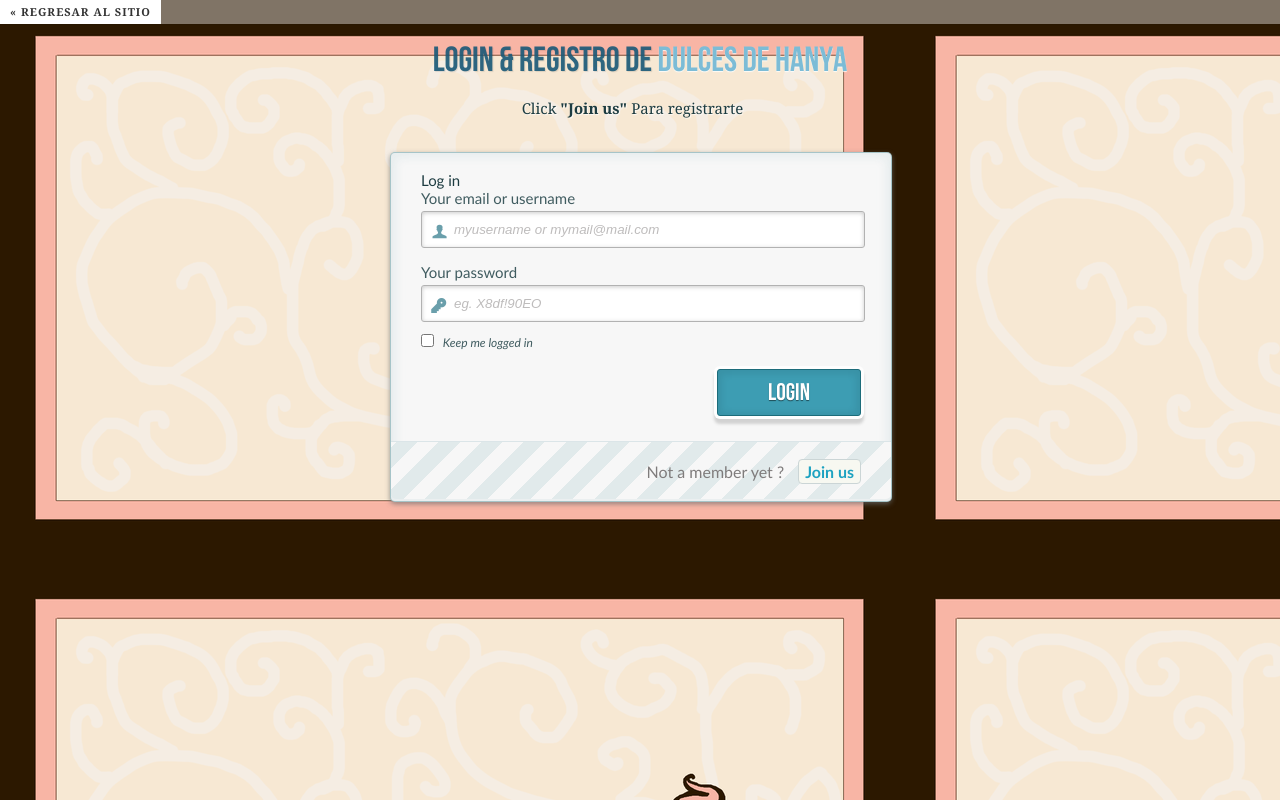
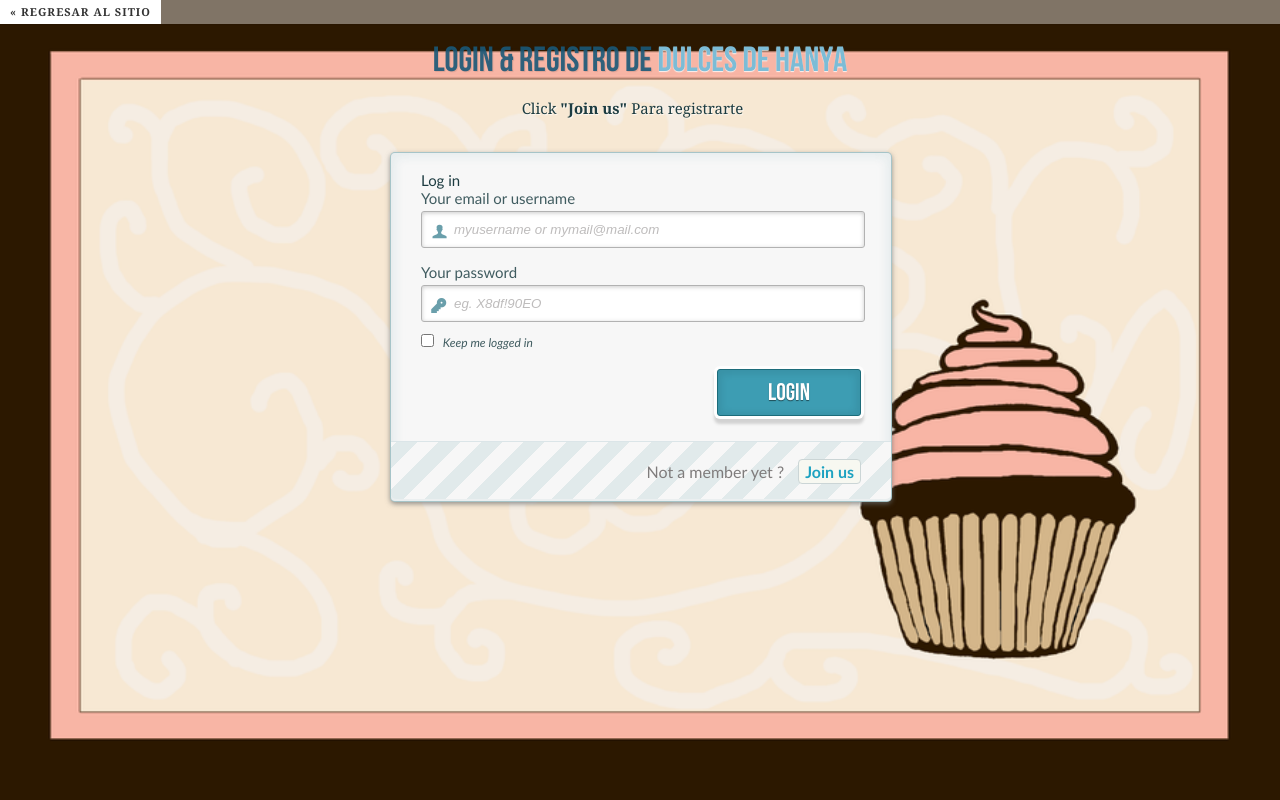
Before and after one commit to XavierAguirreP/ProyectoPSW2016, a PHP site: page /pages/login.html in a window 1280 px wide. Run offline with PHP 8.4, Linux system fonts and the light colour scheme.

Commit message:
Cambios de los estilos y depuracion de archivos innecesarios

```diff
--- a/css/login.css
+++ b/css/login.css
@@ -51,11 +51,20 @@ footer, header, hgroup, menu, nav, section {
 /* General Demo Style */
 body{
 	font-family: Cambria, Palatino, "Palatino Linotype", "Palatino LT STD", Georgia, serif;
-	background: #fff url(../images/bg.jpg) repeat top left;
+
 	font-weight: 400;
 	font-size: 15px;
 	color: #1d3c41;
 	overflow-y: scroll;
+
+	/*Formato de ajuste del background - Ajustado al navegador*/
+
+	background: #fff url(../images/bg.jpg) no-repeat ;
+	background-size: 100%, 100%;
+	background-attachment: fixed
+
+
+
 }
 a{
 	color: #333;
@@ -88,6 +97,7 @@ a{
 	text-shadow: 1px 1px 1px rgba(0,0,0,0.1);
     padding: 0px 0px 5px 0px;
 }
+/*Color del titulo H1 con SPAN */
 .container > header h1 span{
 	color: #7cbcd6;
 	text-shadow: 0px 1px 1px rgba(255,255,255,0.8);
--- a/css/style.css
+++ b/css/style.css
@@ -381,3 +381,26 @@ p.change_link{
 	height: 90px;
 	background: transparent;
 }
+/* General Demo Style */
+body{
+	font-family: Cambria, Palatino, "Palatino Linotype", "Palatino LT STD", Georgia, serif;
+
+	font-weight: 400;
+	font-size: 15px;
+	color: #1d3c41;
+	overflow-y: scroll;
+
+	/*Formato de ajuste del background - Ajustado al navegador*/
+
+	background: #fff url(../images/bg.jpg) no-repeat ;
+	background-size: 100%, 100%;
+	background-attachment: fixed;
+}
+/*Centrar imagen del banner */
+.imgcenter{
+      display: block;
+      margin-left: auto;
+      margin-right: auto;
+      border:none;
+      }
+</style>
```
